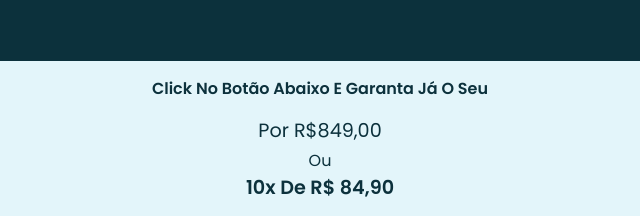
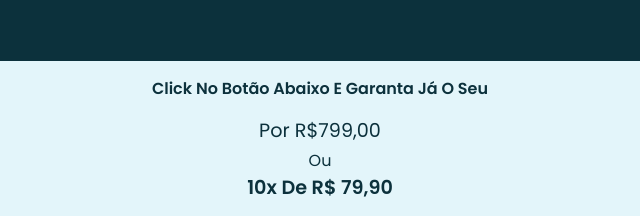
Before and after one commit to Windisley/Landing-page-monitor, a website: page index.html in a window 1280 px wide. Shown: the part 2026-2242 px from the top of the page, 320-960 px from the left. Drawn offline with nearby package versions, Linux system fonts and the light colour scheme; files that its build step writes are made by us from their sources.

Commit message:
Alterando Valor do monitor

```diff
--- a/index.html
+++ b/index.html
@@ -383,7 +383,7 @@
                          capitalize text-title text-center
                          font-poppins-regular
                         ">
-                            por R$849,00
+                            por R$799,00
                             <br>
                           <span class="
                           text-subtitle
@@ -394,7 +394,7 @@
                           <span class="
                            text-title font-poppins-semibold
                           ">
-                            10x de R$ 84,90
+                            10x de R$ 79,90
                           </span>
                         </p>
                     </div>
```
